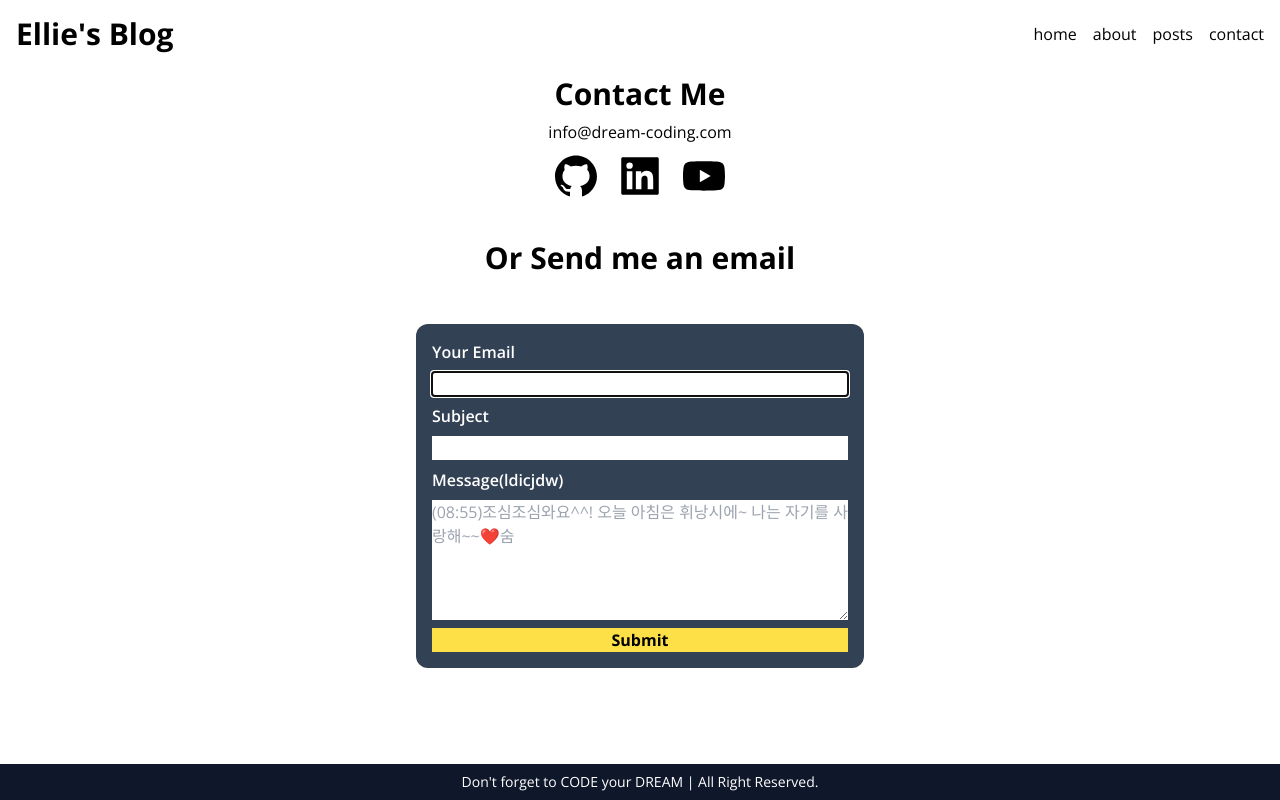
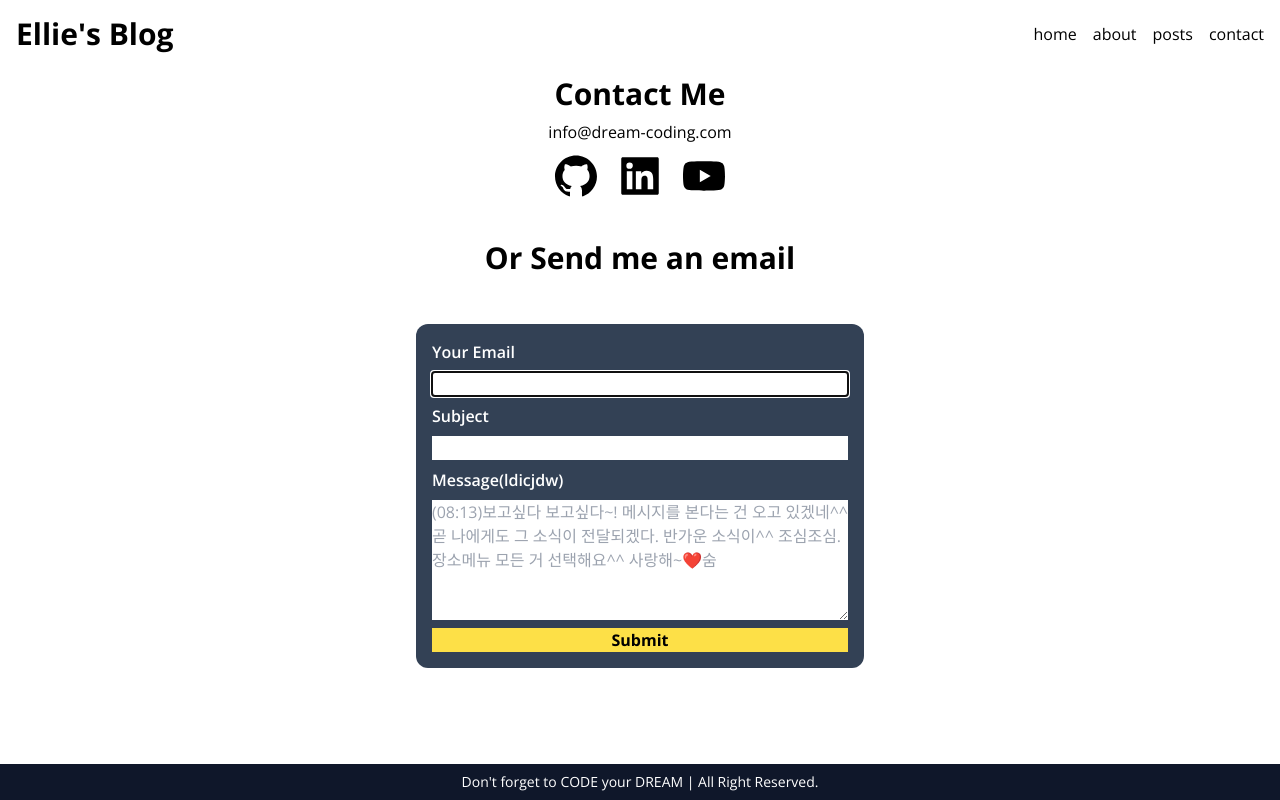
Before and after one commit to k2core/nextjs004, a Next.js app: page /contact in a window 1280 px wide. Built offline with nearby package versions, Linux system fonts and the light colour scheme.

Commit message:
1013 메시지

```diff
--- a/src/components/ContactForm.tsx
+++ b/src/components/ContactForm.tsx
@@ -98,8 +98,8 @@ export default function ContactForm() {
           onChange={onChange}
           placeholder={
             display
-              ? "(08:55)조심조심와요^^! 오늘 아침은 휘낭시에~ 나는 자기를 사랑해~~❤️숨"
-              : "(08:55)조심조심와요^^! 오늘 아침은 휘낭시에~ 나는 자기를 사랑해~~❤️숨"
+              ? "(08:13)보고싶다 보고싶다~! 메시지를 본다는 건 오고 있겠네^^ 곧 나에게도 그 소식이 전달되겠다. 반가운 소식이^^ 조심조심. 장소메뉴 모든 거 선택해요^^ 사랑해~❤️숨"
+              : "(08:13)보고싶다 보고싶다~! 메시지를 본다는 건 오고 있겠네^^ 곧 나에게도 그 소식이 전달되겠다. 반가운 소식이^^ 조심조심. 장소메뉴 모든 거 선택해요^^ 사랑해~❤️숨"
           }
         />
         <button className="bg-yellow-300 text-black font-bold hover:bg-yellow-400">
```
